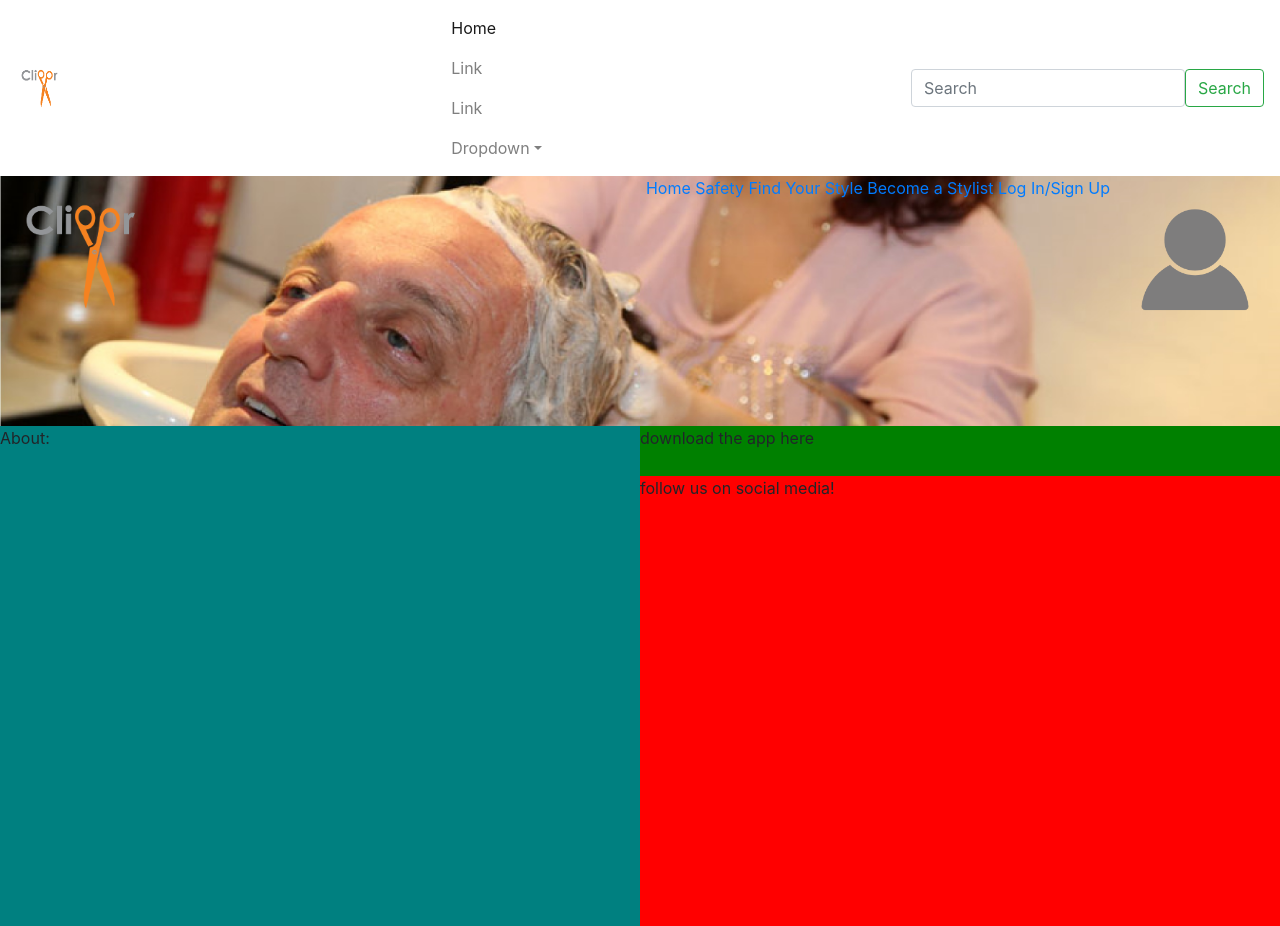
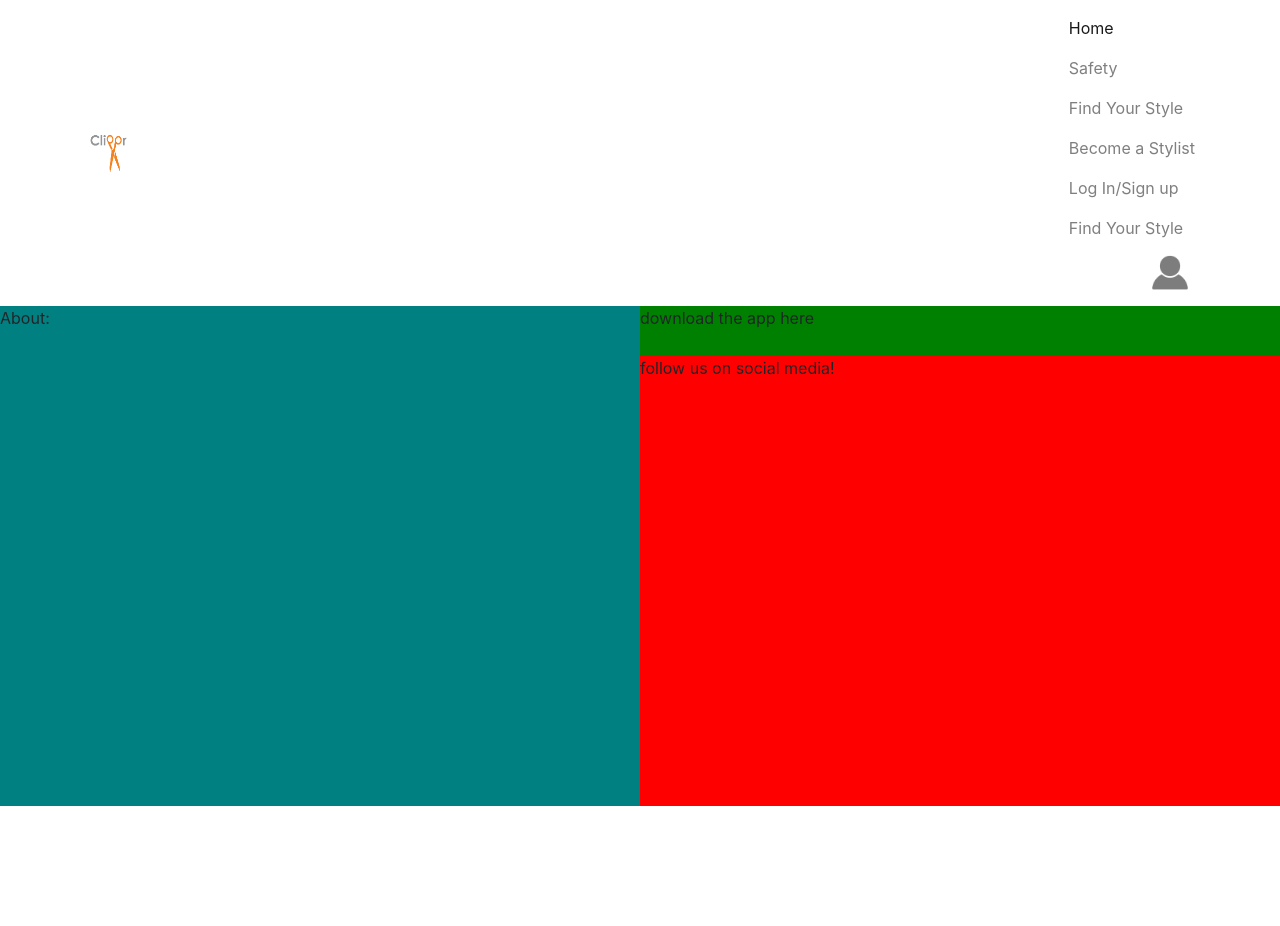
Before and after one commit to eric85254/Clippr, a Django app: page / in a window 1280 px wide. After the commit the page ends 806 px from the top, so only its background shows below. Run offline with Django 3.2, Linux system fonts and the light colour scheme; some libraries are stand-ins or nearby versions.

Commit message:
Worked on NavBar

```diff
--- a/static/clippr/homeStyle.css
+++ b/static/clippr/homeStyle.css
@@ -32,9 +32,8 @@ body {
     -webkit-background-size: contain;
     background-size: contain;
     display: block;
-    margin: 10px;
-    width: 150px;
-    height: 150px;
+    width: 50px;
+    height: 50px;
     float: right;
 }
 
--- a/templates/core/home.html
+++ b/templates/core/home.html
@@ -9,8 +9,9 @@
     <link rel="stylesheet" href="https://maxcdn.bootstrapcdn.com/bootstrap/4.0.0-alpha.5/css/bootstrap.min.css" integrity="sha384-AysaV+vQoT3kOAXZkl02PThvDr8HYKPZhNT5h/CXfBThSRXQ6jW5DO2ekP5ViFdi" crossorigin="anonymous">
 </head>
 <body>
-
-<nav class="navbar navbar-light bg-faded">
+<div class="conatiner">
+    <nav id=navBar class="navbar navbar-light bg-faded">
+        <div class="container">
           <a class="navbar-brand" href="#">
               <img src="{% static "clippr/images/logoTransparent.png" %}"  width="50" height="50" alt="">
           </a>
@@ -19,37 +20,26 @@
               <a class="nav-link" href="#">Home <span class="sr-only">(current)</span></a>
             </li>
             <li class="nav-item">
-      <a class="nav-link" href="#">Link</a>
+              <a class="nav-link" href="#">Safety</a>
             </li>
             <li class="nav-item">
-      <a class="nav-link" href="#">Link</a>
+              <a class="nav-link" href="#">Find Your Style</a>
             </li>
-    <li class="nav-item dropdown">
-      <a class="nav-link dropdown-toggle" href="http://example.com" id="supportedContentDropdown" data-toggle="dropdown" aria-haspopup="true" aria-expanded="false">Dropdown</a>
-      <div class="dropdown-menu" aria-labelledby="supportedContentDropdown">
-        <a class="dropdown-item" href="#">Action</a>
-        <a class="dropdown-item" href="#">Another action</a>
-        <a class="dropdown-item" href="#">Something else here</a>
-      </div>
+            <li class="nav-item">
+              <a class="nav-link" href="#">Become a Stylist</a>
+            </li>
+            <li class="nav-item">
+              <a class="nav-link" href="#">Log In/Sign up</a>
+            </li>
+            <li class="nav-item">
+              <a class="nav-link" href="#">Find Your Style</a>
+            </li>
+            <li class="nav-item">
+              <a id="profile" href="{% url 'core:home' %}"></a>
             </li>
           </ul>
-  <form class="form-inline float-xs-right">
-    <input class="form-control" type="text" placeholder="Search">
-    <button class="btn btn-outline-success" type="submit">Search</button>
-  </form>
+        </div>
     </nav>
-
-<div id="header">
-    <a id="logo" href="{% url 'core:home' %}" ></a>
-    <div id="headerLinks">
-        <a href="{% url 'core:home' %}">Home</a>
-        <a href="">Safety</a>
-        <a href="">Find Your Style</a>
-        <a href="{% url 'core:create_user' %}">Become a Stylist</a>
-        <a href="">Log In/Sign Up</a>
-        <a id="profile" href="{% url 'core:home' %}"></a>
-    </div>
-</div>
 <div class="clearFloat"></div>
 <div id="content">
     <div id = "about">
```
Lines whose indentation alone changed are shown as unchanged.
